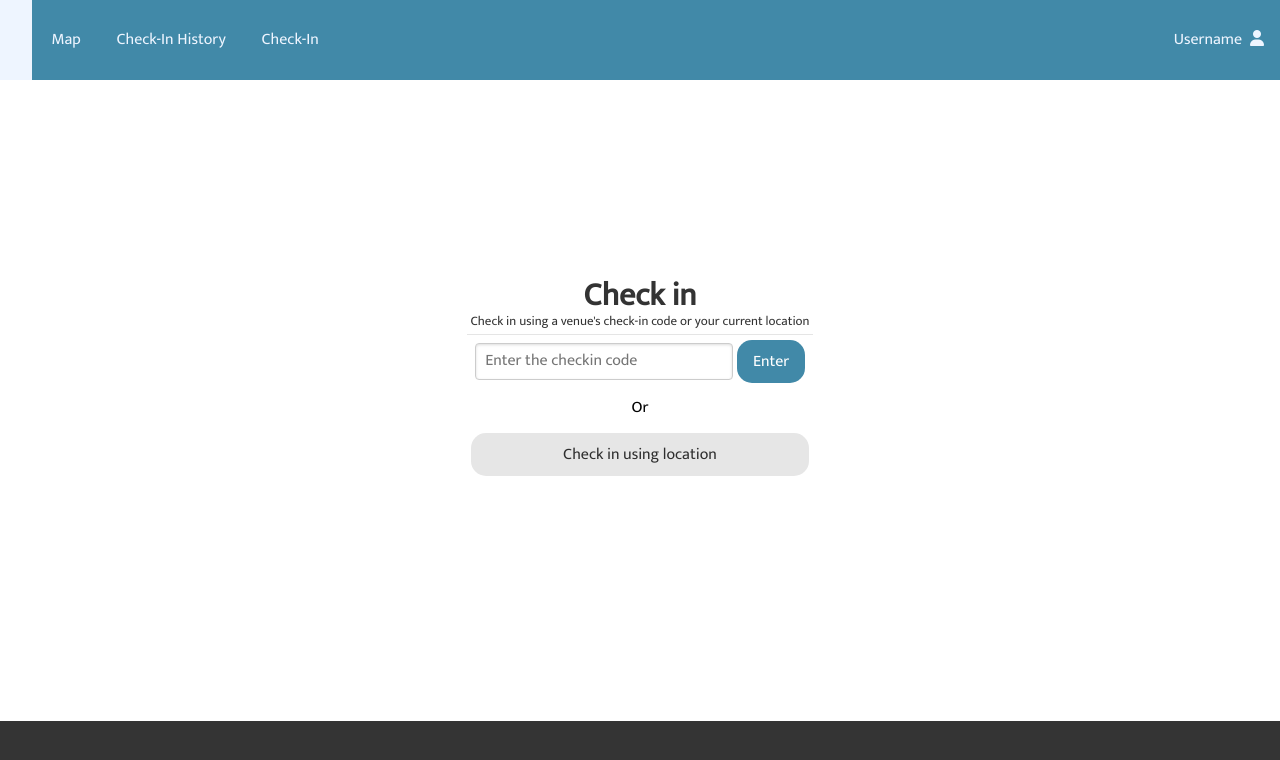
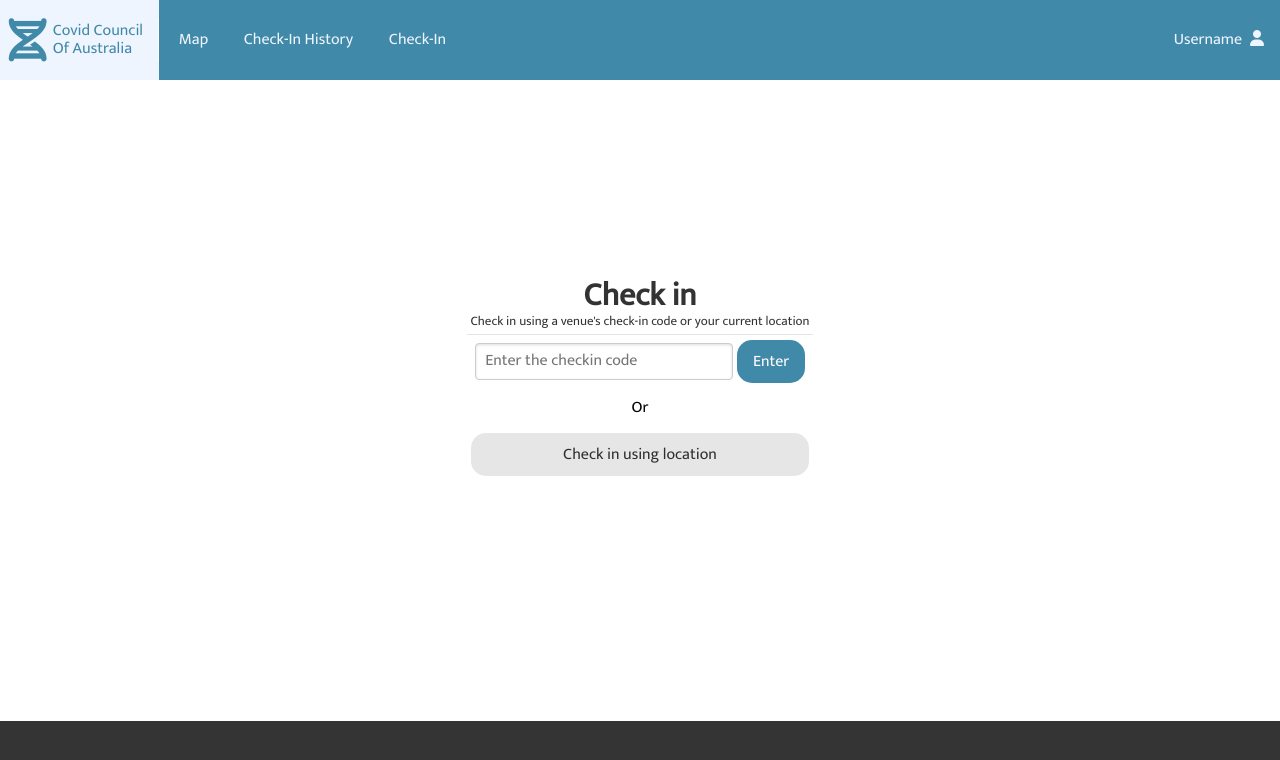
Before and after one commit to Sophie3lj/COVID-19ContactTracingApp, a plain HTML site: page Checkin_Page/Checkin.html in a window 1280 px wide. Drawn offline with nearby package versions, Linux system fonts and the light colour scheme.

Commit message:
finished header

```diff
--- a/Checkin_Page/Checkin.html
+++ b/Checkin_Page/Checkin.html
@@ -19,25 +19,25 @@
                 <div class="pure-menu pure-menu-horizontal">
                     <ul class="pure-menu-list">
                         <li class="pure-menu-item">
-                            <div class="flex"><a href="#" class="pure-menu-link">
-                                <div class="pure-g">
+                            <div class="flex"><a href="#" class="pure-menu-link" style="padding:0;border-right:1px solid white;">
+                                <div class="pure-g logo">
                                     <div class="pure-u-1-3">
-
+                                        <i class="fas fa-dna"></i>
                                     </div>
                                     <div class="pure-u-2-3">
-
+                                        <p class="logo-text">Covid Council<br/>Of Australia</p>
                                     </div>
                                 </div>
                             </a></div>
                         </li>
                         <li class="pure-menu-item">
-                            <div class="flex"><a href="#" class="pure-menu-link">Map</a></div>
+                            <div class="flex"><a href="../map/map.html" class="pure-menu-link">Map</a></div>
                         </li>
                         <li class="pure-menu-item">
                             <div class="flex"><a href="#" class="pure-menu-link">Check-In History</a></div>
                         </li>
                         <li class="pure-menu-item">
-                            <div class="flex"><a href="#" class="pure-menu-link">Check-In</a></div>
+                            <div class="flex"><a href="../Checkin_Page/Checkin.html" class="pure-menu-link">Check-In</a></div>
                         </li>
                     </ul>
                     <ul class="pure-menu-list" id="right">
--- a/main.css
+++ b/main.css
@@ -149,8 +149,20 @@ h4{
 }
 
 .fa-dna{
-    font-size: 2em;
-    display: inline;
+    font-size: 2.7em;
+    margin-right: 0.5em;
+    margin-left: 0.2em;
+}
+
+.logo{
+    display:flex;
+    align-items:center;
+    height:100%;
+}
+
+.logo-text {
+    margin: 0;
+    font-size: 1em;
 }
 
 #app {
```
Also changed, not shown: map/map.html (+6 -6 lines).
